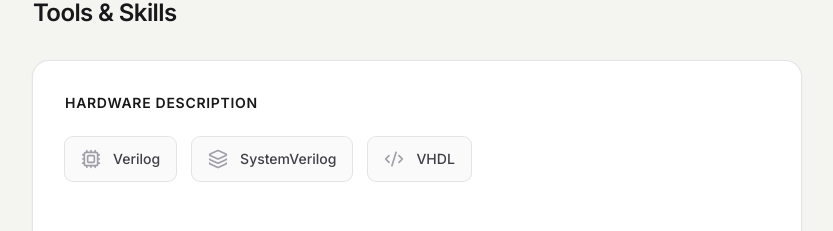
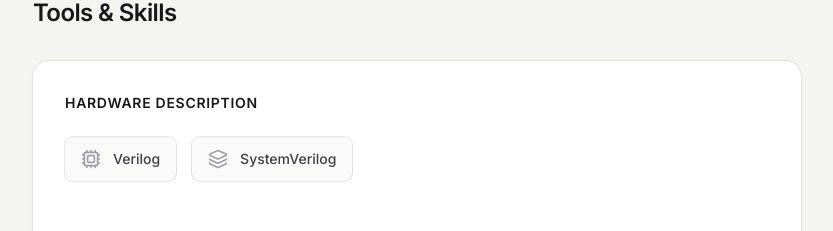
Before and after one commit to chene12/web, a React (Vite) app: page / in a window 1280 px wide. Shown: the part 2874-3105 px from the top of the page, without its empty margins (223-1056 px from the left). Built offline with nearby package versions, Linux system fonts and the light colour scheme; a web font is replaced by a local one.

Commit message:
Updated site

```diff
--- a/src/components/Skills.tsx
+++ b/src/components/Skills.tsx
@@ -16,7 +16,6 @@ const skillCategories = [
     skills: [
       { name: "Verilog", icon: <Cpu className="w-5 h-5" /> },
       { name: "SystemVerilog", icon: <Layers className="w-5 h-5" /> },
-      { name: "VHDL", icon: <Code2 className="w-5 h-5" /> },
     ],
   },
   {
```
